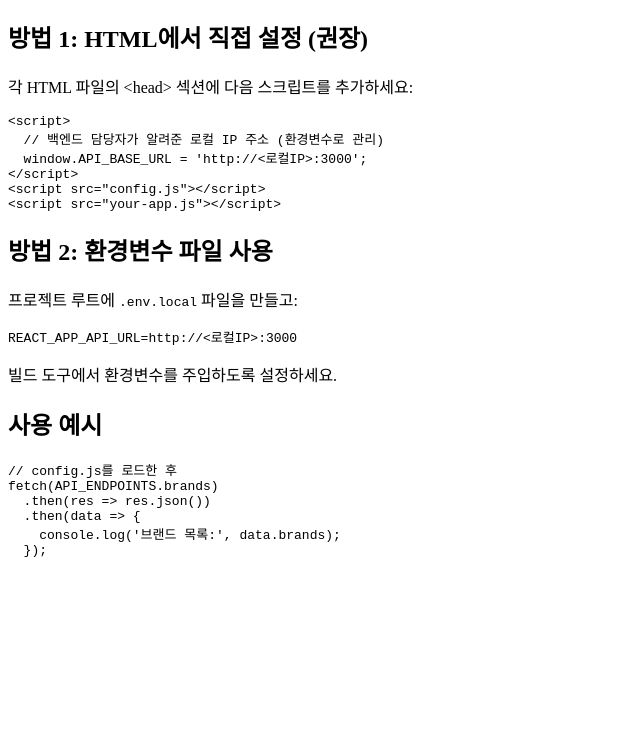
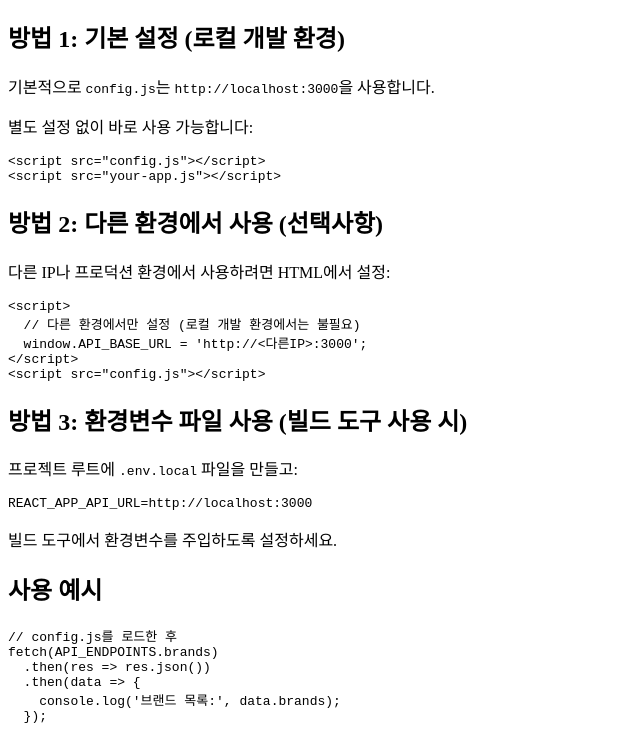
Before and after one commit to So-Yul-e/start_smart, a website: page frontend/config.example.html in a window 1280 px wide. Shown: the part 70-807 px from the top of the page, without its empty margins (0-640 px from the left). Drawn offline with Linux system fonts and the light colour scheme.

Commit message:
[Config] 로컬 개발 환경 기본 설정 변경
- frontend/config.js: IP 주소 기반 자동 설정 제거, localhost:3000 기본값으로 변경
- backend/server.js: HOST 기본값을 localhost로 설정, IP 주소 사용 시 경고 메시지 추가
- frontend/config.example.html: 로컬 개발 환경 사용법 안내 업데이트
- 각자가 푸시 받아서 바로 npm start로 실행 가능하도록 개선

```diff
--- a/frontend/config.example.html
+++ b/frontend/config.example.html
@@ -8,18 +8,23 @@
 <body>
   <h1>프론트엔드 API 설정 방법</h1>
 
-  <h2>방법 1: HTML에서 직접 설정 (권장)</h2>
-  <p>각 HTML 파일의 &lt;head&gt; 섹션에 다음 스크립트를 추가하세요:</p>
-  <pre><code>&lt;script&gt;
-  // 백엔드 담당자가 알려준 로컬 IP 주소 (환경변수로 관리)
-  window.API_BASE_URL = 'http://&lt;로컬IP&gt;:3000';
-&lt;/script&gt;
-&lt;script src="config.js"&gt;&lt;/script&gt;
+  <h2>방법 1: 기본 설정 (로컬 개발 환경)</h2>
+  <p>기본적으로 <code>config.js</code>는 <code>http://localhost:3000</code>을 사용합니다.</p>
+  <p>별도 설정 없이 바로 사용 가능합니다:</p>
+  <pre><code>&lt;script src="config.js"&gt;&lt;/script&gt;
 &lt;script src="your-app.js"&gt;&lt;/script&gt;</code></pre>
 
-  <h2>방법 2: 환경변수 파일 사용</h2>
+  <h2>방법 2: 다른 환경에서 사용 (선택사항)</h2>
+  <p>다른 IP나 프로덕션 환경에서 사용하려면 HTML에서 설정:</p>
+  <pre><code>&lt;script&gt;
+  // 다른 환경에서만 설정 (로컬 개발 환경에서는 불필요)
+  window.API_BASE_URL = 'http://&lt;다른IP&gt;:3000';
+&lt;/script&gt;
+&lt;script src="config.js"&gt;&lt;/script&gt;</code></pre>
+
+  <h2>방법 3: 환경변수 파일 사용 (빌드 도구 사용 시)</h2>
   <p>프로젝트 루트에 <code>.env.local</code> 파일을 만들고:</p>
-  <pre><code>REACT_APP_API_URL=http://&lt;로컬IP&gt;:3000</code></pre>
+  <pre><code>REACT_APP_API_URL=http://localhost:3000</code></pre>
   <p>빌드 도구에서 환경변수를 주입하도록 설정하세요.</p>
 
   <h2>사용 예시</h2>
@@ -31,8 +36,9 @@ fetch(API_ENDPOINTS.brands)
   });</code></pre>
 
   <script>
-    // 예시: API_BASE_URL 설정
-    window.API_BASE_URL = 'http://localhost:3000'; // 개발 시 로컬 IP로 변경
+    // 예시: API_BASE_URL 설정 (다른 환경에서만 필요)
+    // 로컬 개발 환경에서는 설정하지 않아도 됩니다 (기본값: localhost:3000)
+    // window.API_BASE_URL = 'http://localhost:3000';
   </script>
   <script src="config.js"></script>
   <script>
--- a/frontend/config.js
+++ b/frontend/config.js
@@ -1,14 +1,13 @@
 /**
  * 프론트엔드 API 설정
  *
- * 환경변수 또는 기본값으로 API URL을 설정합니다.
- * 개발 환경에서는 백엔드 담당자가 알려준 로컬 IP를 사용하세요.
+ * 로컬 개발 환경에서는 기본적으로 localhost:3000을 사용합니다.
+ * 다른 환경(프로덕션, 다른 IP 등)에서는 window.API_BASE_URL로 오버라이드 가능합니다.
  */
 
-// 환경변수에서 API URL 가져오기 (빌드 시 주입 가능)
-// 또는 window 객체에서 설정 (HTML에서 주입)
+// 환경변수 또는 기본값으로 API URL을 설정합니다.
 const getApiBaseUrl = () => {
-  // 1. window 객체에서 설정된 값 사용 (HTML에서 주입)
+  // 1. window 객체에서 설정된 값 사용 (HTML에서 주입, 프로덕션 또는 특수 환경용)
   if (window.API_BASE_URL) {
     return window.API_BASE_URL;
   }
@@ -18,13 +17,8 @@ const getApiBaseUrl = () => {
     return process.env.REACT_APP_API_URL;
   }
 
-  // 3. 현재 호스트 기반으로 자동 설정 (동일 호스트의 백엔드 사용)
-  // 예: http://172.16.48.47:3000/input/ -> http://172.16.48.47:3000
-  if (window.location.hostname) {
-    return window.location.protocol + '//' + window.location.hostname + ':3000';
-  }
-
-  // 4. 기본값: localhost (fallback)
+  // 3. 기본값: localhost (로컬 개발 환경)
+  // 각자가 푸시 받아서 바로 사용할 수 있도록 localhost로 고정
   return 'http://localhost:3000';
 };
 
```
Also changed, not shown: backend/server.js (+34 -6 lines).
